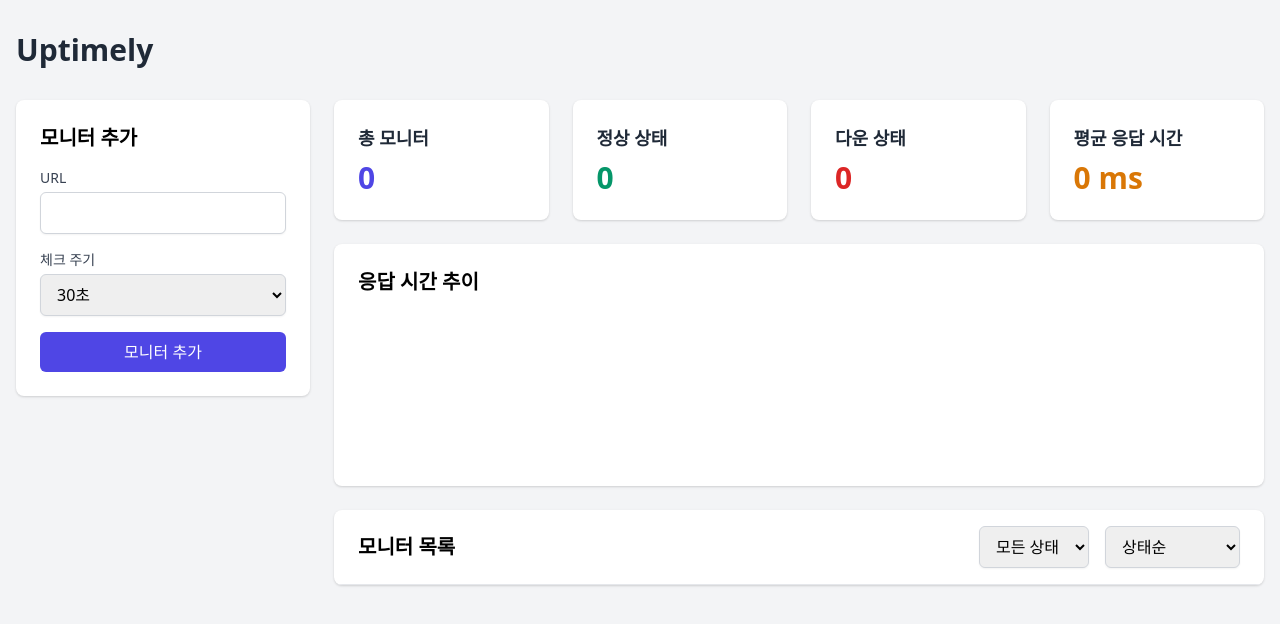
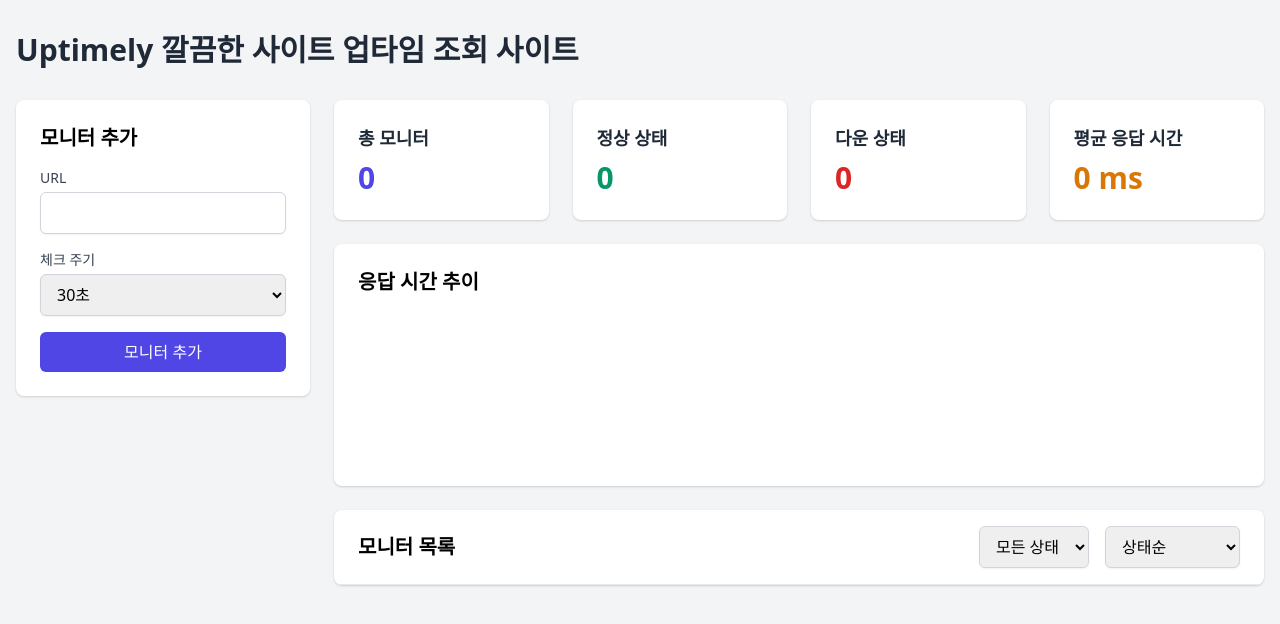
Before and after one commit to sioaeko/Uptime-Checker, a website: page public/index.html in a window 1280 px wide. Drawn offline with nearby package versions, Linux system fonts and the light colour scheme; no server answers.

Commit message:
Update index.html

```diff
--- a/public/index.html
+++ b/public/index.html
@@ -12,7 +12,7 @@
 <body class="bg-gray-100">
     <div class="container mx-auto px-4 py-8">
         <header class="mb-8">
-            <h1 class="text-3xl font-bold text-gray-800">Uptimely</h1>
+            <h1 class="text-3xl font-bold text-gray-800">Uptimely 깔끔한 사이트 업타임 조회 사이트</h1>
         </header>
 
         <main class="grid grid-cols-12 gap-6">
```
